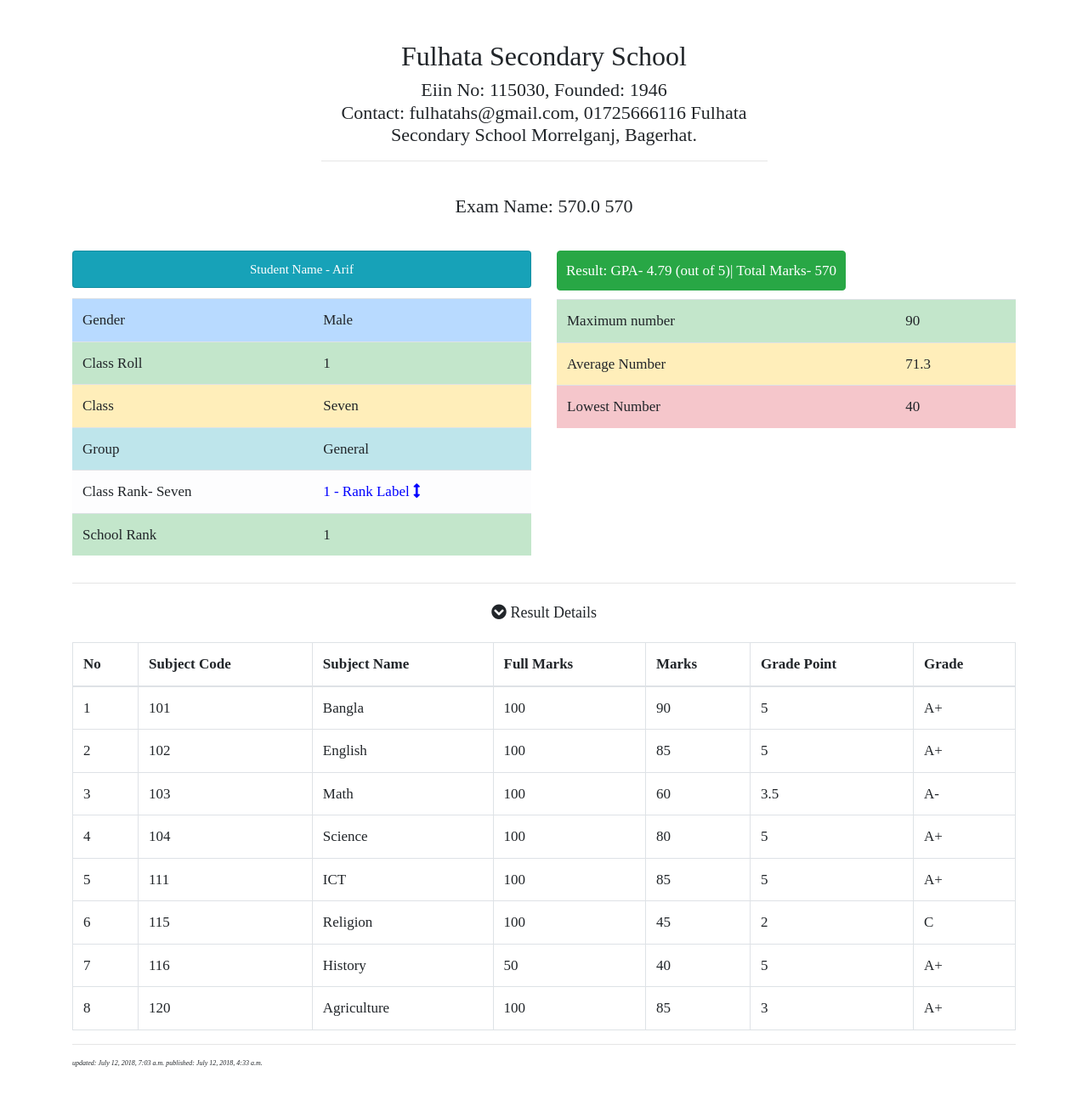
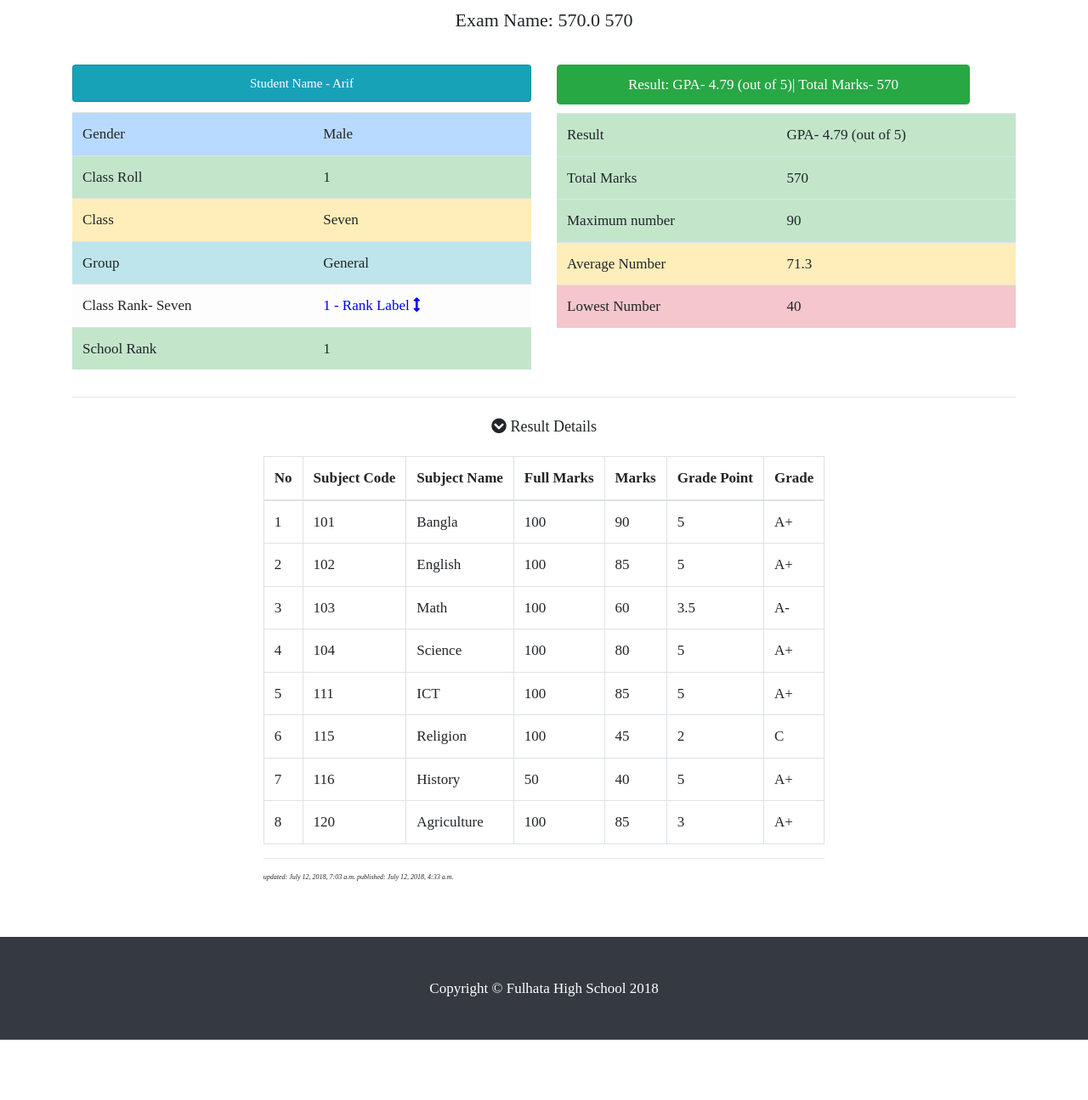
Before and after one commit to asadlive84/schoolresult, a Django app: page /results/229/ in a window 1280 px wide. Shown: the part 381-1676 px from the top of the page at 85% size. After the commit the page ends 1605 px from the top, so only its background shows below. Run offline with Django 3.2, Linux system fonts and the light colour scheme; data comes from the database, SQL or seed files in the repository; some libraries are stand-ins or nearby versions; some web fonts are replaced.

Commit message:
fix homepage issue

```diff
--- a/school/results/models.py
+++ b/school/results/models.py
@@ -67,7 +67,7 @@
 
 
     def __str__(self):
-        return 'Code: '+self.subject_code+' - '+self.subject_name+' | class: '+self.subjet_class
+        return self.subject_type+' Code: '+self.subject_code+' - '+self.subject_name+' | class: '+self.subjet_class
 
     class Meta:
         verbose_name = ("Subject")
@@ -169,7 +169,7 @@
                 self.std_grade_point_total_subject_avg = (subject_grade/7)
 
             elif self.std_class == '9' or self.std_class == '10':
-                self.std_grade_point_total_subject_avg = (subject_grade/7)
+                self.std_grade_point_total_subject_avg = (subject_grade/9)
 
 
 
--- a/school/results/templates/results/base.html
+++ b/school/results/templates/results/base.html
@@ -63,14 +63,22 @@
         </div>
     </nav>
 
-    <!-- Header - set the background image for the header in the line below -->
+    <!-- Header - set the background image for the header in the line below
     <header class="py-5 bg-image-full" style="background-image: url('https://unsplash.it/1900/1080?image=997');">
-        <img class="img-fluid d-block mx-auto" style="height:12em" src="{% static 'results/logo.jpg' %}" alt="">
+
     </header>
+     -->
 
     <!-- Content section -->
     <section class="py-5">
+
+
         <div class="container">
+            <div class="row">
+                <div class="mx-auto" style="width:150px;margin-bottom:10px">
+                        <img class="img-fluid d-block mx-auto" style="height:5em" src="{% static 'results/logo.jpg' %}" alt="">
+                </div>
+            </div>
             {% block main_content %}
 
             {% endblock main_content %}
--- a/school/results/templates/results/student_details.html
+++ b/school/results/templates/results/student_details.html
@@ -111,11 +111,11 @@
 
 
     {% if fail >= 1 %}
-<button style="text-align:center;font-size:17px;padding:10px; margin-bottom:10px" " type="button " class="btn
+<button style="text-align:center;font-size:17px;padding:10px; margin-bottom:10px;width:90%"  type="button " class="btn
     btn-danger centered ">Result: Fail {{fail}} Subject</button>
 
     {% else %}
-    <button style="text-align:center;font-size:17px;color:white;padding:10px; margin-bottom:10px" type="button" class="btn btn-success centered">Result: {% if toatal_grade_point > 5 %} GPA- {{toatal_grade_point | floatformat:0}} (out of 5) All Subject A+ | Total
+    <button style="width:90%;text-align:center;font-size:17px;color:white;padding:10px; margin-bottom:10px" type="button" class="btn btn-success centered">Result: {% if toatal_grade_point > 5 %} GPA- {{toatal_grade_point | floatformat:0}} (out of 5) All Subject A+ | Total
         Marks- {{ total_marks|floatformat}} {% else %} GPA- {{toatal_grade_point | floatformat:2}} (out of 5)| Total Marks-
         {{ total_marks|floatformat}} {% endif %}
     </button>
@@ -124,6 +124,33 @@
 <table class="table">
 
     <tbody>
+
+            {% if fail >= 1 %}
+            <tr class="table-danger">
+                <td>Result</td>
+                <td>Fail {{fail}} Subject</td>
+
+            </tr>
+
+
+
+                {% else %}
+                <tr class="table-success">
+                        <td>Result</td>
+                        <td>{% if toatal_grade_point > 5 %} GPA- {{toatal_grade_point | floatformat:0}} (out of 5) All Subject A+ | Total
+                                Marks- {{ total_marks|floatformat}} {% else %} GPA- {{toatal_grade_point | floatformat:2}} (out of 5)</td>
+
+                </tr>
+
+                <tr class="table-success">
+                        <td>Total Marks</td>
+                        <td>
+                                {{ total_marks|floatformat}} {% endif %}</td>
+
+                    </tr>
+
+
+                {% endif %}
 
 
         <tr class="table-success">
@@ -151,6 +178,9 @@
 
 <hr>
 
+
+<div class="row">
+    <div class="mx-auto  centered">
             {% if object.marks_set.all %}
             <p style="font-size:18px;padding:5px;text-align:center">
                 <i class=" fas fa-chevron-circle-down"></i> Result Details
@@ -203,6 +233,9 @@
             <i>updated: {{object.update_date}} published: {{object.pub_date}}</i>
             </p>
 
+    </div>
+</div>
+
 
 
 {% endblock main_content %}
--- a/school/results/views.py
+++ b/school/results/views.py
@@ -37,7 +37,16 @@
                print(self.object_search)
 
         context['std_search']=self.object_search
-        context['ranks'] = Rank.objects.get(std=self.object_search)
+
+        try:
+            context['ranks'] = Rank.objects.get(std=self.object_search)
+        except:
+            context['ranks']='Fail'
+
+
+
+
+        #context['ranks'] = Rank.objects.get(std=self.object_search)
         #self.object_search.marks
 
 
```
Also changed, not shown: school/results/templates/results/home.html (+4 -4 lines). Lines whose indentation alone changed are shown as unchanged.
